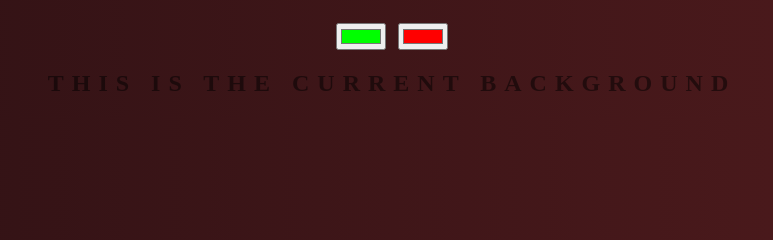
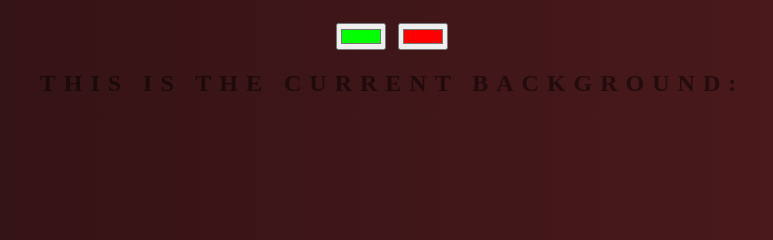
Before and after one commit to Shoumikh/Background-Generator, a plain HTML site: page index.html in a window 1280 px wide. Shown: the part 182-422 px from the top of the page, 248-1021 px from the left. Drawn offline with Linux system fonts and the light colour scheme.

Commit message:
background header change

```diff
--- a/index.html
+++ b/index.html
@@ -8,7 +8,7 @@
 	<h1>Cool Background Genarator</h1>
 	<input id="color1" type="color" name="color1" value="#00ff00">
 	<input id="color2" type="color" name="color2" value="#ff0000">
-	<h2>This is the current background</h2>
+	<h2>This is the current background:</h2>
 	<h3></h3>
 
 	<script type="text/javascript" src="script.js"></script>
```
